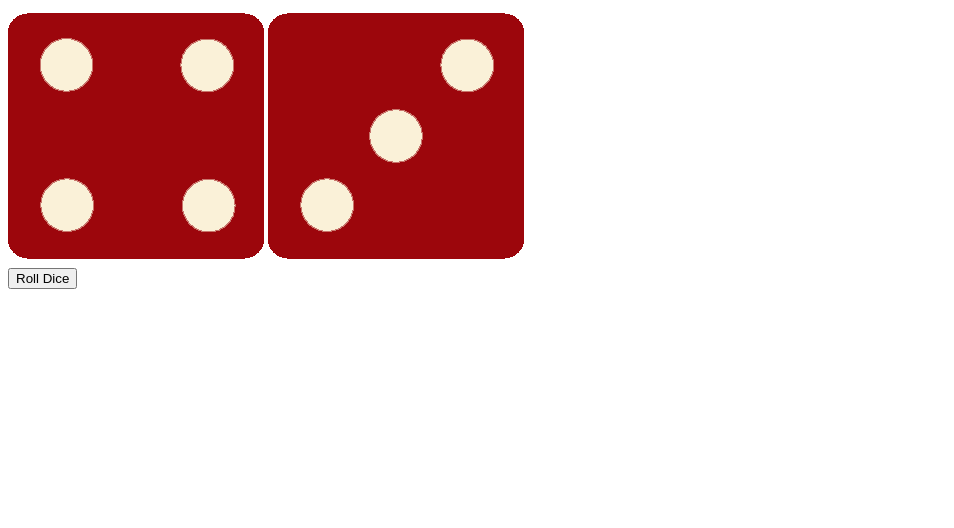
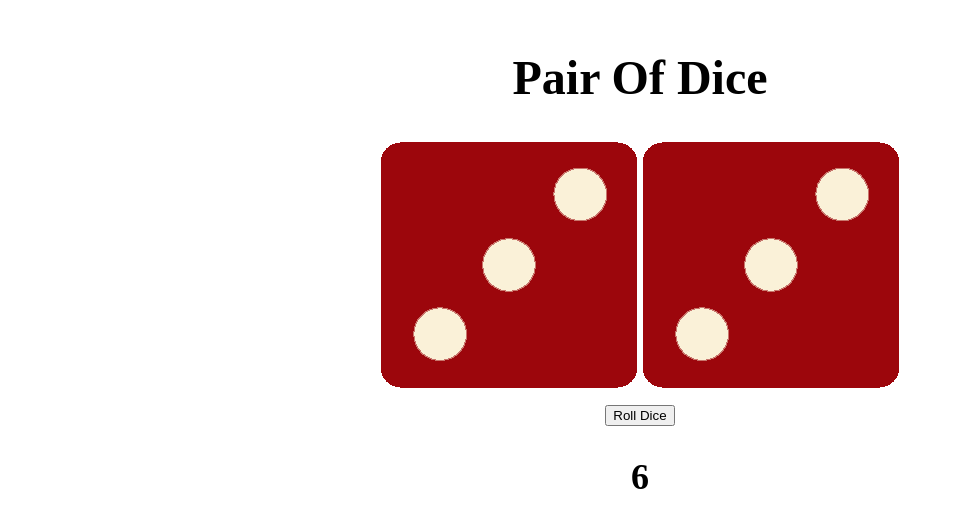
Before and after one commit to christopherbenish1226/dicegame, a plain HTML site: page index.html in a window 1280 px wide. Both pictures are taken after a click on the button "Roll Dice". Shown: the whole page, without its empty margins (0-954 px from the left). Drawn offline with Linux system fonts and the light colour scheme.

Commit message:
added onload function change page layout centered page remove background added messages

```diff
--- a/index.html
+++ b/index.html
@@ -15,19 +15,26 @@
     <link rel="stylesheet" href="main.css">
 </head>
 
-<body>
+<body onload="rollDice()">
     <!--[if lt IE 7]>
             <p class="browsehappy">You are using an <strong>outdated</strong> browser. Please <a href="#">upgrade your browser</a> to improve your experience.</p>
         <![endif]-->
 
-    <script src="main.js" async defer></script>
-    <img src="images/dice1.png" id="dice1Img">
-    <img src="images/dice1.png" id="dice2Img">
+    <div class="dice">
+        <h1>Pair Of Dice</h1>
+        <img src="images/dice1.png" id="dice1Img">
+        <img src="images/dice1.png" id="dice2Img">
+        <br>
+        <button onclick="rollDice()">Roll Dice</button>
+        <h2 id="status">Snake Eyes</h2>
+    </div>
 
 
-    <br>
-    <button onclick="rollDice()">Roll Dice</button>
-    <h2 id="status" style="clear:left;"></h2>
+
+
+
+
 </body>
+<script src="main.js" async defer></script>
 
 </html>
--- a/main.css
+++ b/main.css
@@ -1,10 +1,7 @@
-div.dice {
-    float: left;
-    width: 32px;
-    background: #F5F5F5;
-    border: #999 1px solid;
+.dice {
+    width: 50%;
     padding: 10px;
     font-size: 24px;
     text-align: center;
-    margin: 5px;
+    margin: auto;
 }
--- a/main.js
+++ b/main.js
@@ -13,7 +13,27 @@
      imgDice1.src = "images/dice" + d1 + ".png";
      imgDice2.src = "images/dice" + d2 + ".png";
 
+     var message = "";
+     var sum = d1 + d2;
 
+
+     if (d1 === 1 && d2 === 1) {
+         message = "Snake Eyes";
+
+
+     } else if (d1 === 2 && d2 === 2) {
+         message = "duce";
+
+     } else if (sum === 7) {
+         message = "Lucky 7";
+     } else {
+
+         message = sum;
+     }
+
+
+
+     document.getElementById("status").innerHTML = message;
  }
 
 
```
